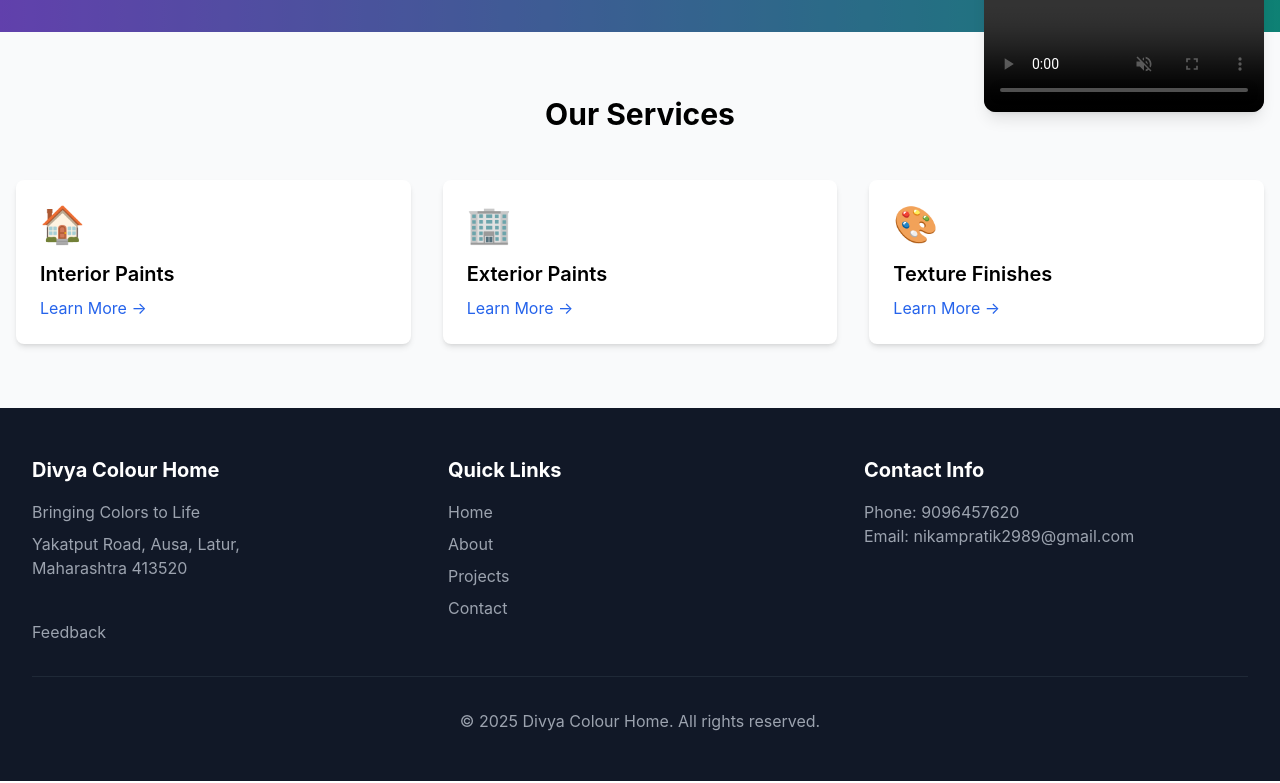
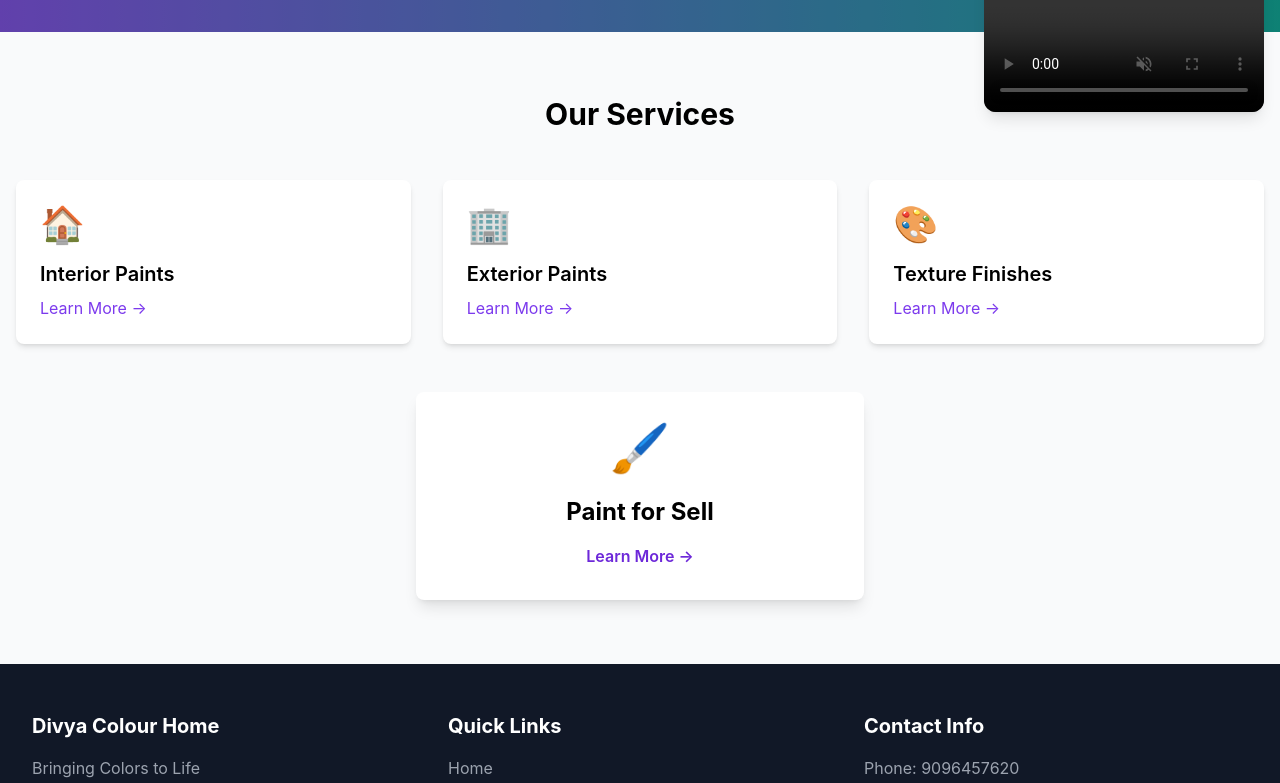
Before and after one commit to pratiknikam9096/project, a React (Vite) app: page / in a window 1280 px wide. Shown: the part 672-1455 px from the top of the page. Built offline with nearby package versions, Linux system fonts and the light colour scheme; grey boxes are pictures that could not be loaded.

Commit message:
color for sell upadted

```diff
--- a/src/pages/Home.jsx
+++ b/src/pages/Home.jsx
@@ -1,17 +1,27 @@
-import { useEffect, useState } from 'react'
-import { motion } from 'framer-motion'
-import { Link } from 'react-router-dom' // ✅ Added for routing
-import video from '../assets/v1.mp4'
+import { useEffect, useState } from 'react';
+import { motion } from 'framer-motion';
+import { Link } from 'react-router-dom';
+import video from '../assets/v1.mp4';
 
 function Home() {
-  const [showPopup, setShowPopup] = useState(true)
+  const [showPopup, setShowPopup] = useState(true);
 
   useEffect(() => {
     const timer = setTimeout(() => {
-      setShowPopup(false)
-    }, 150000)
-    return () => clearTimeout(timer)
-  }, [])
+      setShowPopup(false);
+    }, 150000);
+    return () => clearTimeout(timer);
+  }, []);
+
+  // Main services except the new one
+  const mainServices = [
+    { title: 'Interior Paints', icon: '🏠', link: '/Projects' },
+    { title: 'Exterior Paints', icon: '🏢', link: '/Projects' },
+    { title: 'Texture Finishes', icon: '🎨', link: '/Projects' },
+  ];
+
+  // New "Paint for Sell" service
+  const specialService = { title: 'Paint for Sell', icon: '🖌️', link: '/Projects' };
 
   return (
     <div className="min-h-screen relative">
@@ -65,27 +75,31 @@ function Home() {
               transition={{ delay: 0.6 }}
               className="space-x-4"
             >
-              <a href="/about" className="bg-primary-600 hover:bg-primary-700 text-white px-6 py-3 rounded-lg inline-block transition-colors">
+              <Link
+                to="/about"
+                className="bg-primary-600 hover:bg-primary-700 text-white px-6 py-3 rounded-lg inline-block transition-colors"
+              >
                 Explore Our Range
-              </a>
-              <a href="/contact" className="bg-white hover:bg-gray-100 text-primary-600 px-6 py-3 rounded-lg inline-block transition-colors">
+              </Link>
+              <Link
+                to="/contact"
+                className="bg-white hover:bg-gray-100 text-primary-600 px-6 py-3 rounded-lg inline-block transition-colors"
+              >
                 Contact Us
-              </a>
+              </Link>
             </motion.div>
           </div>
         </div>
       </motion.section>
 
-      {/* ✅ Services Section - FIXED */}
+      {/* Services Section */}
       <section className="py-16 bg-gray-50">
         <div className="max-w-7xl mx-auto px-4">
           <h2 className="text-3xl font-bold text-center mb-12">Our Services</h2>
-          <div className="grid grid-cols-1 md:grid-cols-2 lg:grid-cols-3 gap-8">
-            {[
-              { title: 'Interior Paints', icon: '🏠', link: '/Projects' },
-              { title: 'Exterior Paints', icon: '🏢', link: '/Projects' },
-              { title: 'Texture Finishes', icon: '🎨', link: '/Projects' },
-            ].map((service, index) => (
+
+          {/* Grid for main services */}
+          <div className="grid grid-cols-1 md:grid-cols-2 lg:grid-cols-3 gap-8 mb-12">
+            {mainServices.map((service, index) => (
               <motion.div
                 key={service.title}
                 initial={{ y: 20, opacity: 0 }}
@@ -95,16 +109,36 @@ function Home() {
               >
                 <div className="text-4xl mb-4">{service.icon}</div>
                 <h3 className="text-xl font-semibold mb-2">{service.title}</h3>
-                <Link to={service.link} className="text-blue-600 hover:underline">
+                <Link
+                  to={service.link}
+                  className="text-primary-600 hover:text-primary-700"
+                >
                   Learn More →
                 </Link>
               </motion.div>
             ))}
           </div>
+
+          {/* Special service pinned below */}
+          <motion.div
+            initial={{ y: 20, opacity: 0 }}
+            animate={{ y: 0, opacity: 1 }}
+            transition={{ delay: 0.4 }}
+            className="max-w-md mx-auto bg-white p-8 rounded-lg shadow-lg hover:shadow-xl transition-shadow flex flex-col items-center"
+          >
+            <div className="text-5xl mb-6">{specialService.icon}</div>
+            <h3 className="text-2xl font-bold mb-4">{specialService.title}</h3>
+            <Link
+              to={specialService.link}
+              className="text-primary-700 font-semibold hover:text-primary-900"
+            >
+              Learn More →
+            </Link>
+          </motion.div>
         </div>
       </section>
     </div>
-  )
+  );
 }
 
-export default Home
+export default Home;
```
